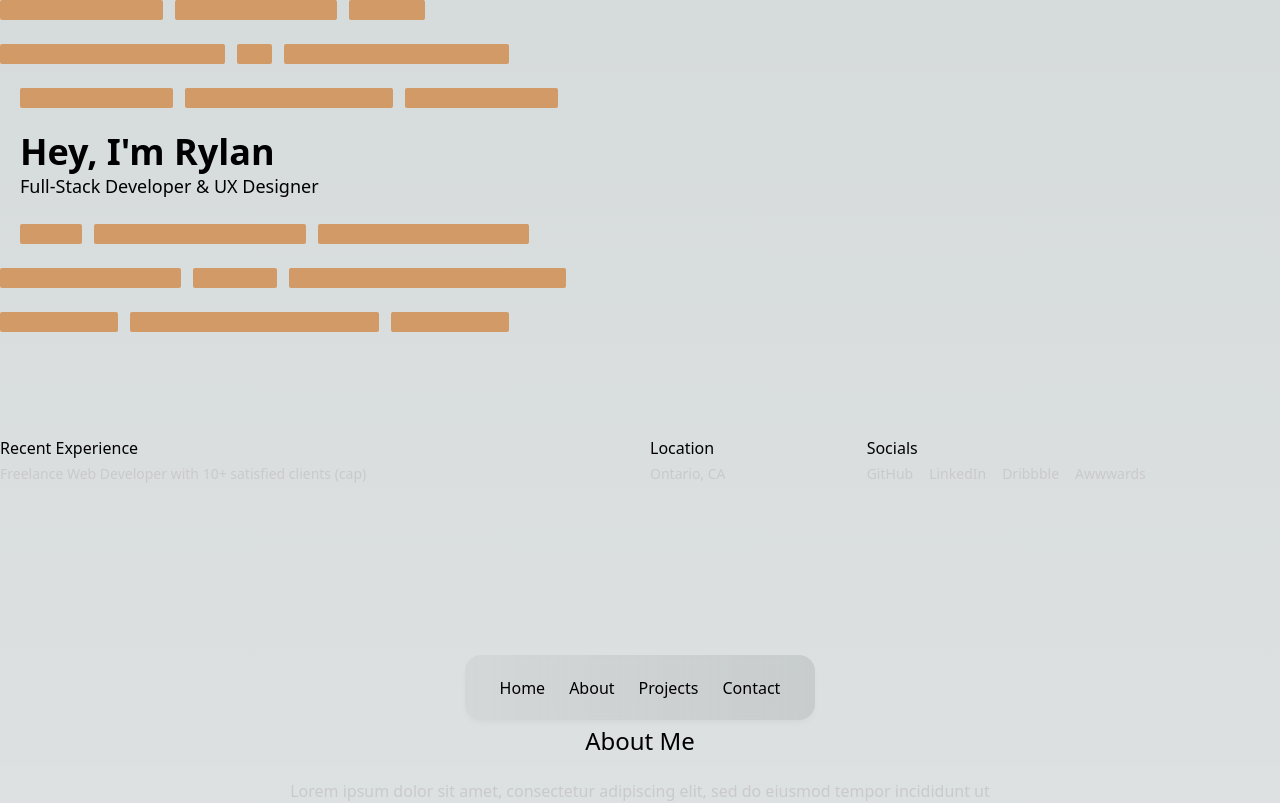
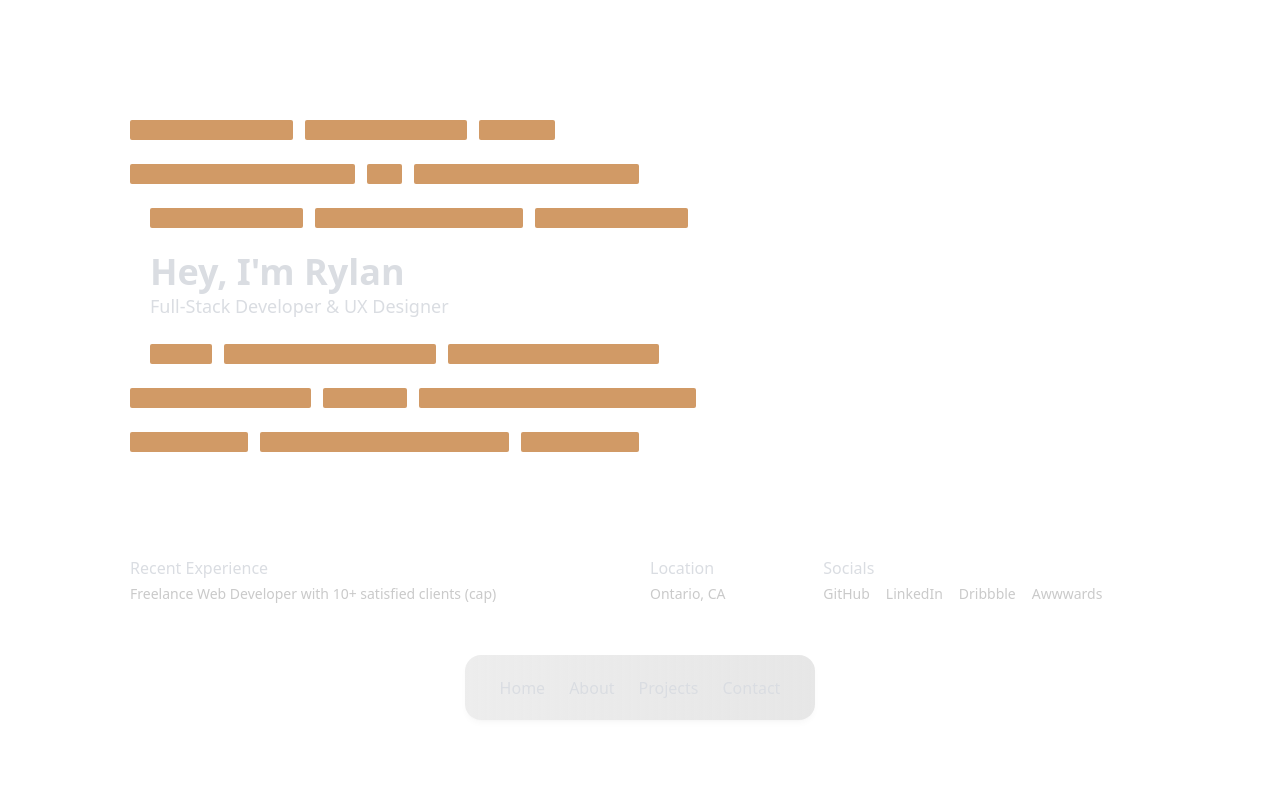
Before and after one commit to RylanHiltz/personal-portfolio, a Next.js app: page / in a window 1280 px wide. Shown: the top 803 px of the page. Built offline with nearby package versions, Linux system fonts and the light colour scheme.

Commit message:
Change background color & add body css to globals.css

```diff
--- a/app/globals.css
+++ b/app/globals.css
@@ -3,27 +3,25 @@
 @tailwind utilities;
 
 :root {
-  --foreground-rgb: 0, 0, 0;
+  --foreground-rgb: #DADDE2;
   --background-start-rgb: 214, 219, 220;
   --background-end-rgb: 255, 255, 255;
 }
 
 @media (prefers-color-scheme: dark) {
   :root {
-    --foreground-rgb: 255, 255, 255;
-    --background-start-rgb: 0, 0, 0;
-    --background-end-rgb: 0, 0, 0;
+    background-color: #0D0D0D;
   }
 }
 
+
 body {
-  color: rgb(var(--foreground-rgb));
-  background: linear-gradient(
-      to bottom,
-      transparent,
-      rgb(var(--background-end-rgb))
-    )
-    rgb(var(--background-start-rgb));
+  color: #DADDE2;
+  max-width: 70em;
+  margin: 7.5em auto 2em;
+  padding-right: 50px;
+  padding-left: 50px;
+  width: 100%;
 }
 
 @layer utilities {
```
